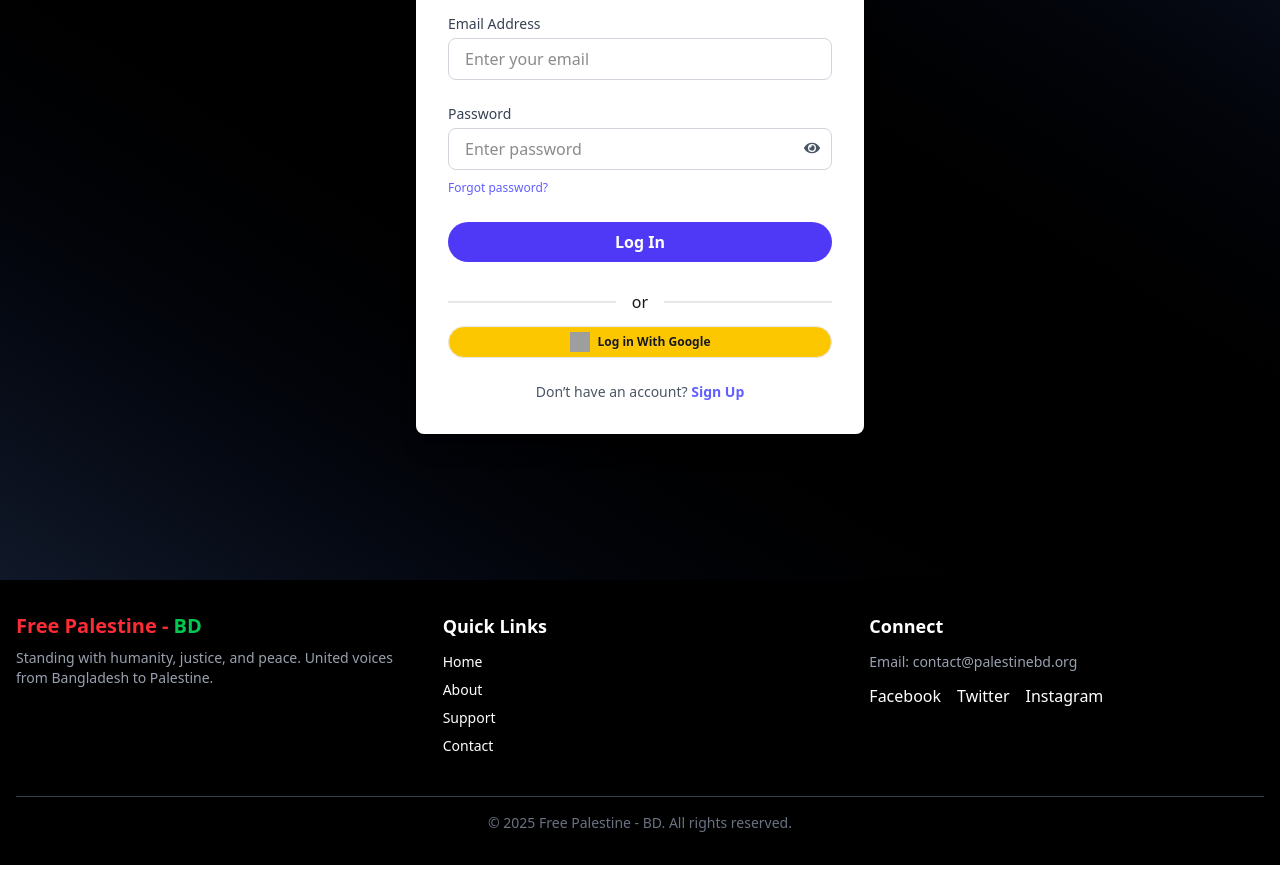
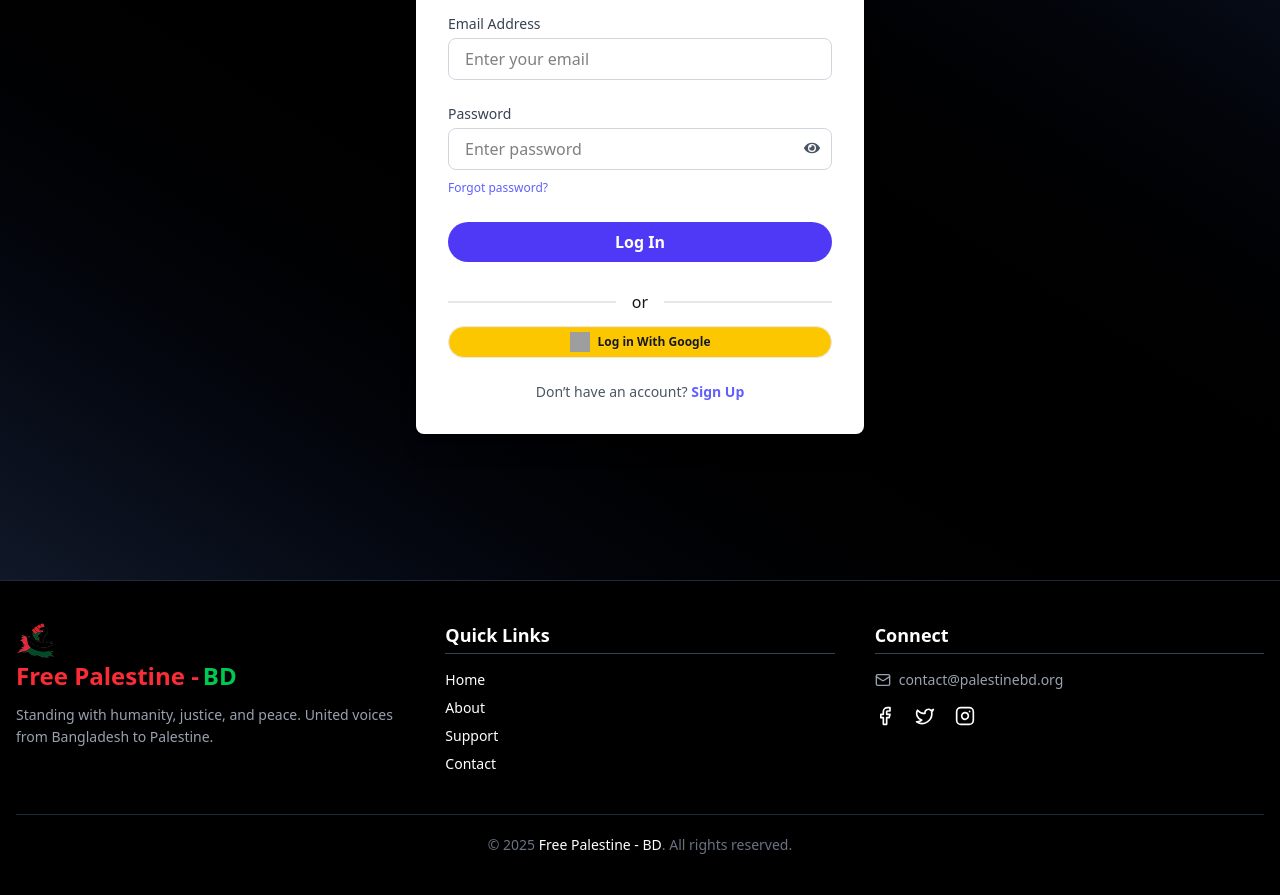
Before and after one commit to kamrul2006/FREE_PS_BD, a React (Vite) app: page /Login in a window 1280 px wide. Shown: the part 220-1115 px from the top of the page. Before the commit the page ends 1085 px from the top, so only its background shows below. Built offline with nearby package versions, Linux system fonts and the light colour scheme; no server answers; grey boxes are pictures that could not be loaded.

Commit message:
Footer and login page updated

```diff
--- a/src/Auth/Login.jsx
+++ b/src/Auth/Login.jsx
@@ -73,7 +73,7 @@ const LoginPage = () => {
               ref={emailRef}
               id="email"
               name="email"
-              className="w-full px-4 py-2 border border-gray-300 rounded-lg focus:outline-none focus:ring-2 focus:ring-indigo-400"
+              className="w-full text-black px-4 py-2 border border-gray-300 rounded-lg focus:outline-none focus:ring-2 focus:ring-indigo-400"
               placeholder="Enter your email"
               required
             />
@@ -88,7 +88,7 @@ const LoginPage = () => {
               type={show ? "text" : "password"}
               id="password"
               name="password"
-              className="w-full px-4 py-2 border border-gray-300 rounded-lg focus:outline-none focus:ring-2 focus:ring-indigo-400"
+              className="w-full px-4 py-2 border text-black border-gray-300 rounded-lg focus:outline-none focus:ring-2 focus:ring-indigo-400"
               placeholder="Enter password"
               required
             />
--- a/src/Fixed_Components/Footer.jsx
+++ b/src/Fixed_Components/Footer.jsx
@@ -1,42 +1,73 @@
+import {
+  Facebook,
+  Twitter,
+  Instagram,
+  Mail
+} from "lucide-react";
+import lg from "../assets/fav-icon.png";
+
+
 export default function Footer() {
   return (
-    <footer className="bg-black text-white py-8 px-4">
-      <div className="max-w-7xl mx-auto grid grid-cols-1 md:grid-cols-3 gap-8">
+    <footer className="bg-black text-white py-10 px-4 border-t border-gray-800 shadow-inner">
+      <div className="max-w-7xl mx-auto grid grid-cols-1 md:grid-cols-3 gap-10">
         {/* Brand Info */}
         <div>
-          <h2 className="text-xl font-bold text-red-500 mb-2">
-            Free Palestine - <span className="text-green-500">BD</span>
+          <img src={lg} alt="fps" className="w-10 shadow " />
+
+          <h2 className="text-2xl font-extrabold text-red-500 mb-3 flex items-center">
+            Free Palestine - <span className="text-green-500 ml-1">BD</span>
           </h2>
-          <p className="text-gray-400 text-sm">
+          <p className="text-gray-400 text-sm leading-relaxed">
             Standing with humanity, justice, and peace. United voices from Bangladesh to Palestine.
           </p>
         </div>
 
         {/* Quick Links */}
         <div>
-          <h3 className="text-lg font-semibold mb-3">Quick Links</h3>
+          <h3 className="text-lg font-semibold text-white mb-4 border-b border-gray-700 pb-1">
+            Quick Links
+          </h3>
           <ul className="space-y-2 text-sm">
-            <li><a href="/" className="hover:text-red-400">Home</a></li>
-            <li><a href="/about" className="hover:text-red-400">About</a></li>
-            <li><a href="/support" className="hover:text-red-400">Support</a></li>
-            <li><a href="/contact" className="hover:text-red-400">Contact</a></li>
+            <li>
+              <a href="/" className="hover:text-red-400 transition">Home</a>
+            </li>
+            <li>
+              <a href="/about" className="hover:text-red-400 transition">About</a>
+            </li>
+            <li>
+              <a href="/support" className="hover:text-red-400 transition">Support</a>
+            </li>
+            <li>
+              <a href="/contact" className="hover:text-red-400 transition">Contact</a>
+            </li>
           </ul>
         </div>
 
-        {/* Contact Info / Social */}
+        {/* Contact & Social */}
         <div>
-          <h3 className="text-lg font-semibold mb-3">Connect</h3>
-          <p className="text-sm text-gray-400">Email: contact@palestinebd.org</p>
-          <div className="flex space-x-4 mt-3">
-            <a href="#" className="hover:text-red-400">Facebook</a>
-            <a href="#" className="hover:text-red-400">Twitter</a>
-            <a href="#" className="hover:text-red-400">Instagram</a>
+          <h3 className="text-lg font-semibold text-white mb-4 border-b border-gray-700 pb-1">
+            Connect
+          </h3>
+          <p className="text-sm text-gray-400 flex items-center gap-2">
+            <Mail size={16} /> contact@palestinebd.org
+          </p>
+          <div className="flex items-center gap-5 mt-4">
+            <a href="#" className="hover:text-blue-500 transition" aria-label="Facebook">
+              <Facebook size={20} />
+            </a>
+            <a href="#" className="hover:text-sky-400 transition" aria-label="Twitter">
+              <Twitter size={20} />
+            </a>
+            <a href="#" className="hover:text-pink-500 transition" aria-label="Instagram">
+              <Instagram size={20} />
+            </a>
           </div>
         </div>
       </div>
 
-      <div className="mt-10 text-center text-gray-500 text-sm border-t border-gray-700 pt-4">
-        © {new Date().getFullYear()} Free Palestine - BD. All rights reserved.
+      <div className="mt-10 text-center text-gray-500 text-sm border-t border-gray-800 pt-5">
+        © {new Date().getFullYear()} <span className="text-white font-medium">Free Palestine - BD</span>. All rights reserved.
       </div>
     </footer>
   );
--- a/src/Home/Banner.jsx
+++ b/src/Home/Banner.jsx
@@ -11,7 +11,7 @@ export default function Banner() {
                         `url(${'https://png.pngtree.com/thumb_back/fh260/background/20240717/pngtree-palestine-s-dream-4k-pc-background-image_16016746.jpg'})`, // Replace with your preferred image
                 }}
             >
-                <div className="absolute inset-0 bg-black/40"></div>
+                <div className="absolute inset-0 bg-black/70"></div>
             </div>
 
             {/* Content */}
```
